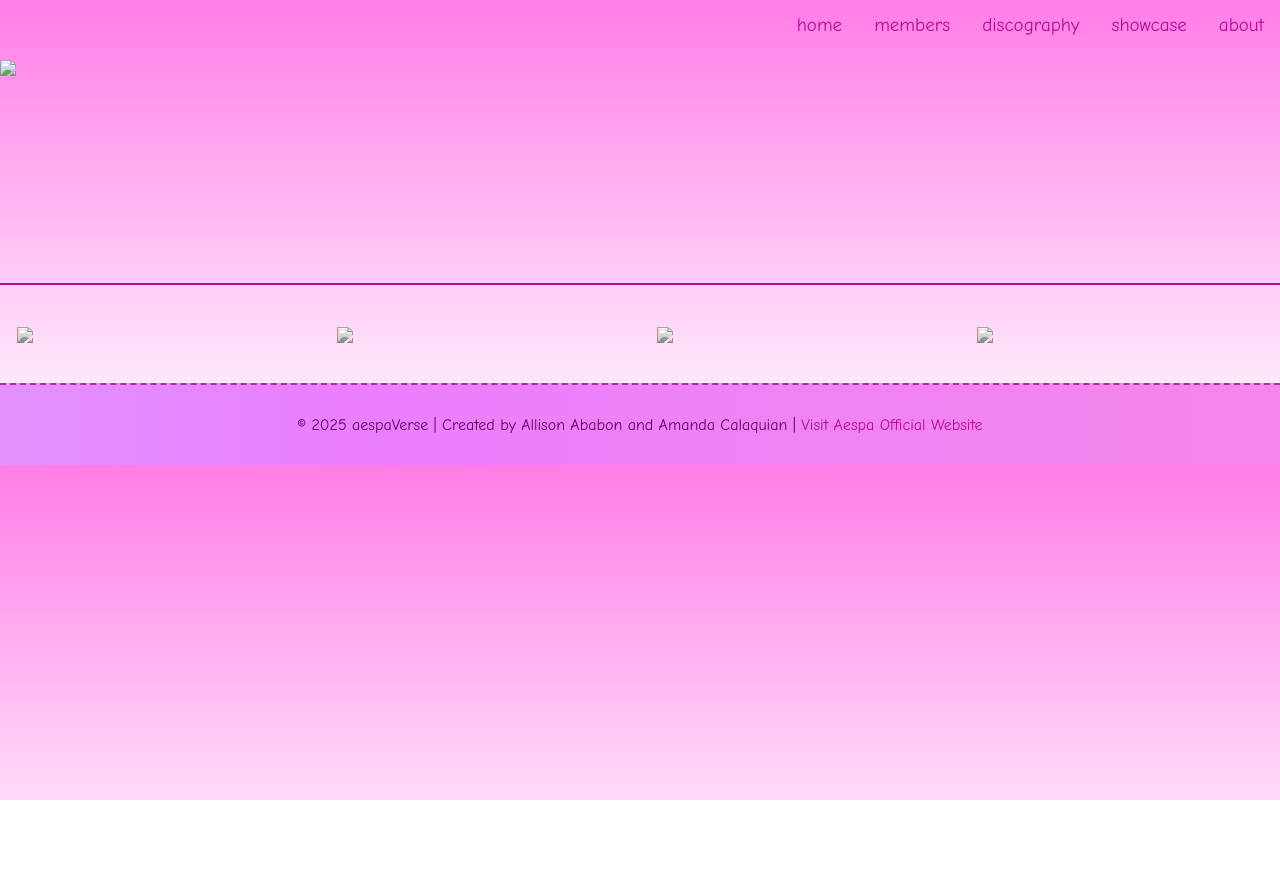
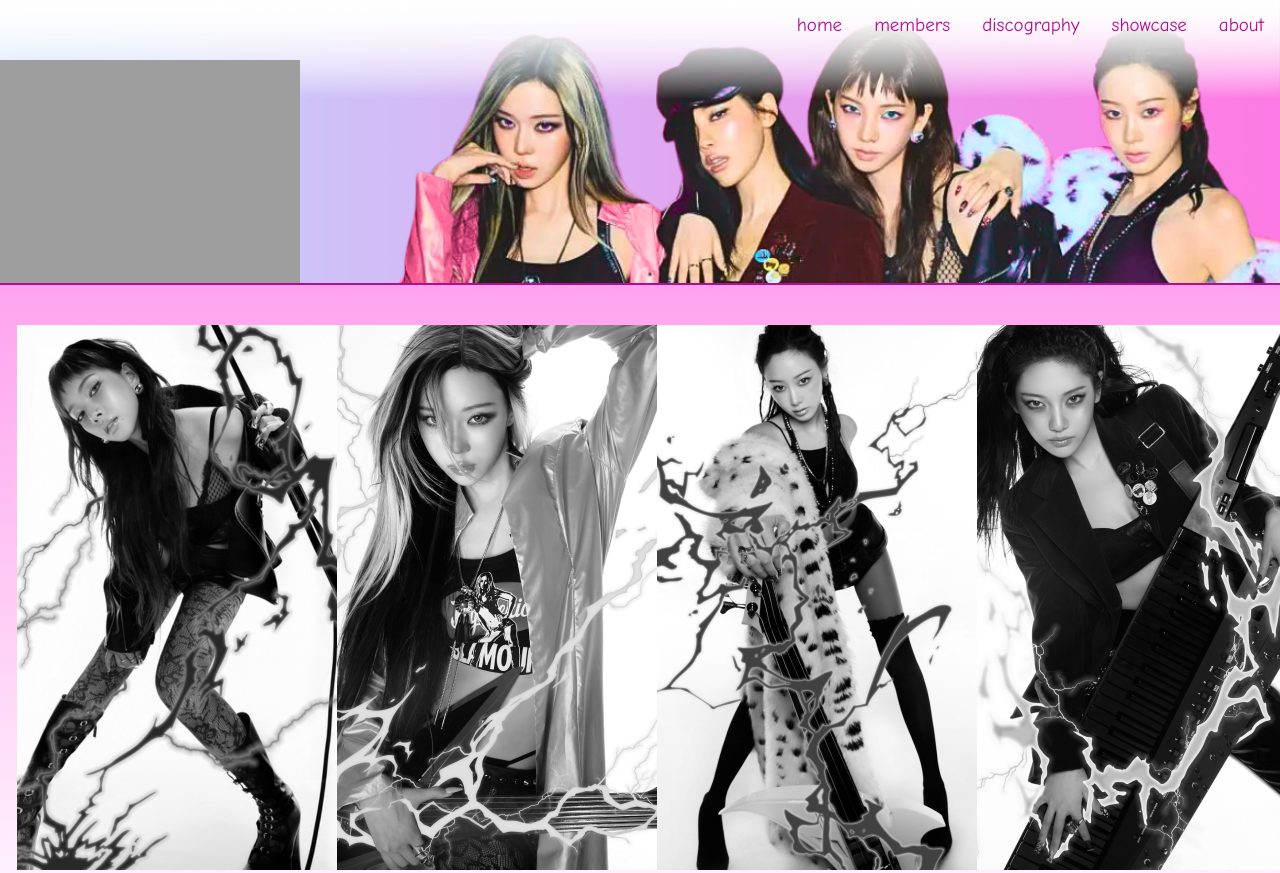
Before and after one commit to acpcalaquian/WDProjCesiumAbabonCalaquian, a plain HTML site: page members.html in a window 1280 px wide. Shown: the top 873 px of the page. Before the commit the page ends 800 px from the top, so only its background shows below. Drawn offline with Linux system fonts and the light colour scheme; the site is published under a folder, as on GitHub Pages, so addresses that start at the root find nothing.

Commit message:
real one yo

```diff
--- a/members.html
+++ b/members.html
@@ -2,7 +2,7 @@
 <head>
     <link rel="stylesheet" href="styles.css">
     <title>Aespaverse</title>
-    <link rel="icon" type="png" href="/public/assets/favicon.png">
+    <link rel="icon" type="png" href="public/assets/favicon.png">
 </head>
 
 <body>
@@ -10,7 +10,7 @@
     <!--navigation top panel-->
 
     <div class="navigation">
-        <img id="logo" src="/public/assets/website logo.png">
+        <img id="logo" src="public/assets/website logo.png">
         <a href="index.html">about</a>
         <a href="#">showcase</a>
         <a href="#">discography</a>
@@ -26,28 +26,28 @@
         <div class="column">
             <div class="karina">
                 <a href="karina.html">
-                <img src="/public/assets/members/karina-1.png">
+                <img src="public/assets/members/karina-1.png">
                 </a>
             </div>
         </div>
         <div class="column">
             <div class="winter">
                 <a href="winter.html">
-                <img src="/public/assets/members/winter-1.png">
+                <img src="public/assets/members/winter-1.png">
                 </a>
             </div>
         </div>
         <div class="column">
             <div class="giselle">
                 <a href="giselle.html">
-                <img src="/public/assets/members/giselle-1.png">
+                <img src="public/assets/members/giselle-1.png">
                 </a>
             </div>
         </div>
         <div class="column">
             <div class="ningning">
                 <a href="ningning.html">
-                <img src="/public/assets/members/ningning-1.png">
+                <img src="public/assets/members/ningning-1.png">
                 </a>
             </div>
         </div>
--- a/styles.css
+++ b/styles.css
@@ -11,7 +11,7 @@ body {
 /* navigation top panel thing */
 
 .navigation {
-    background-image: url('/public/assets/aespaverse_banner.png');
+    background-image: url('public/assets/aespaverse_banner.png');
     height: 285px;
     background-size: cover;
     overflow: hidden;
```
Also changed, not shown: index.html (+6 -6 lines), karina.html (+4 -4 lines).
